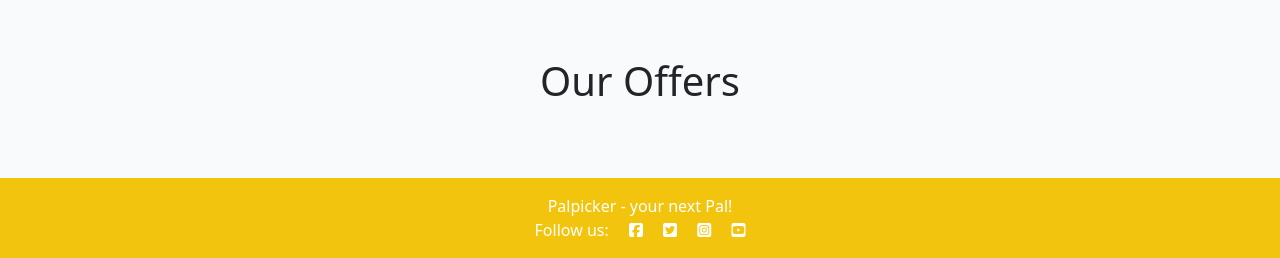
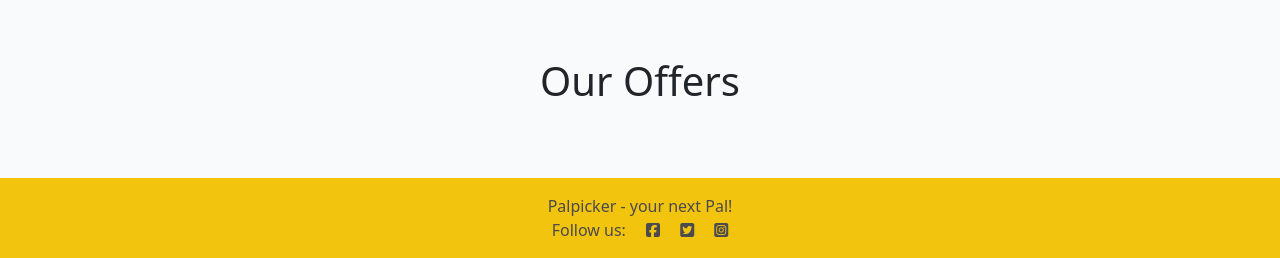
Before and after one commit to HinaKhan94/palpicker, a Django app: page / in a window 1280 px wide. Shown: the part 679-937 px from the top of the page. Run offline with Django 3.2, Linux system fonts and the light colour scheme; data that the repository does not hold is empty; some libraries are stand-ins or nearby versions.

Commit message:
chore: fix styling and icons in footer

```diff
--- a/static/css/style.css
+++ b/static/css/style.css
@@ -1,5 +1,6 @@
 body {
     background-color: #F9FAFC;
+
 }
 /*-------Navbar--------*/
 .bg-white {
@@ -355,6 +356,10 @@ body {
     background-color: #F3C40D;
 }
 
+footer {
+  color: #4A4A4F;
+}
+
 /*-------------- media queries --------------- */
 @media only screen and (min-width: 768px) {
     header.hero-image .page-heading,
--- a/templates/base.html
+++ b/templates/base.html
@@ -101,11 +101,10 @@
 
     <!-- Footer -->
     <footer class="footer mt-auto py-3 dark-bg">
-        <p class="m-0 text-center text-white">Palpicker - your next Pal!</p>
-        <p class="m-0 text-center text-white">Follow us: <i class="fab fa-facebook-square ms-3"></i>
+        <p class="m-0 text-center">Palpicker - your next Pal!</p>
+        <p class="m-0 text-center">Follow us: <i class="fab fa-facebook-square ms-3"></i>
             <i class="fab fa-twitter-square ms-3"></i>
-            <i class="fab fa-instagram-square ms-3"></i>
-            <i class="fab fa-youtube-square ms-3"></i></p>
+            <i class="fab fa-instagram-square ms-3"></i></p>
     </footer>
     <script>
         setTimeout(function () {
```
